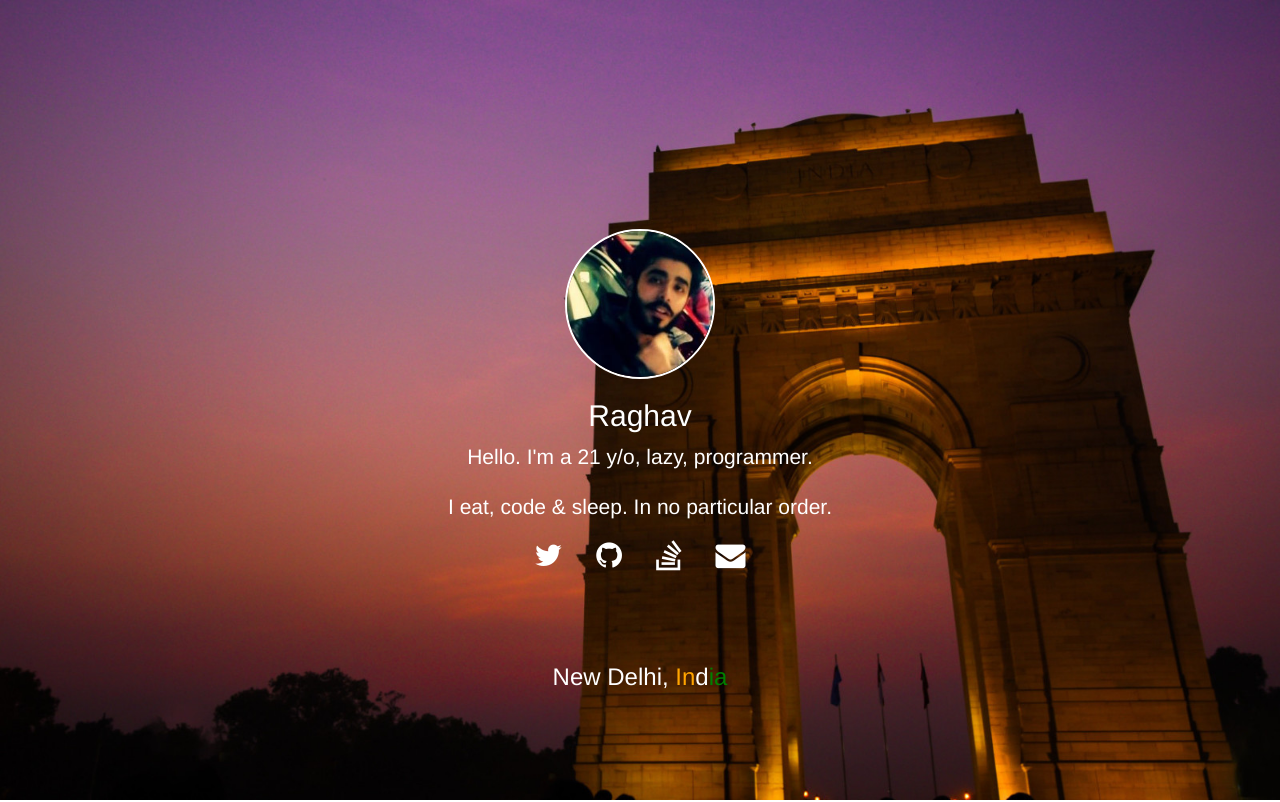
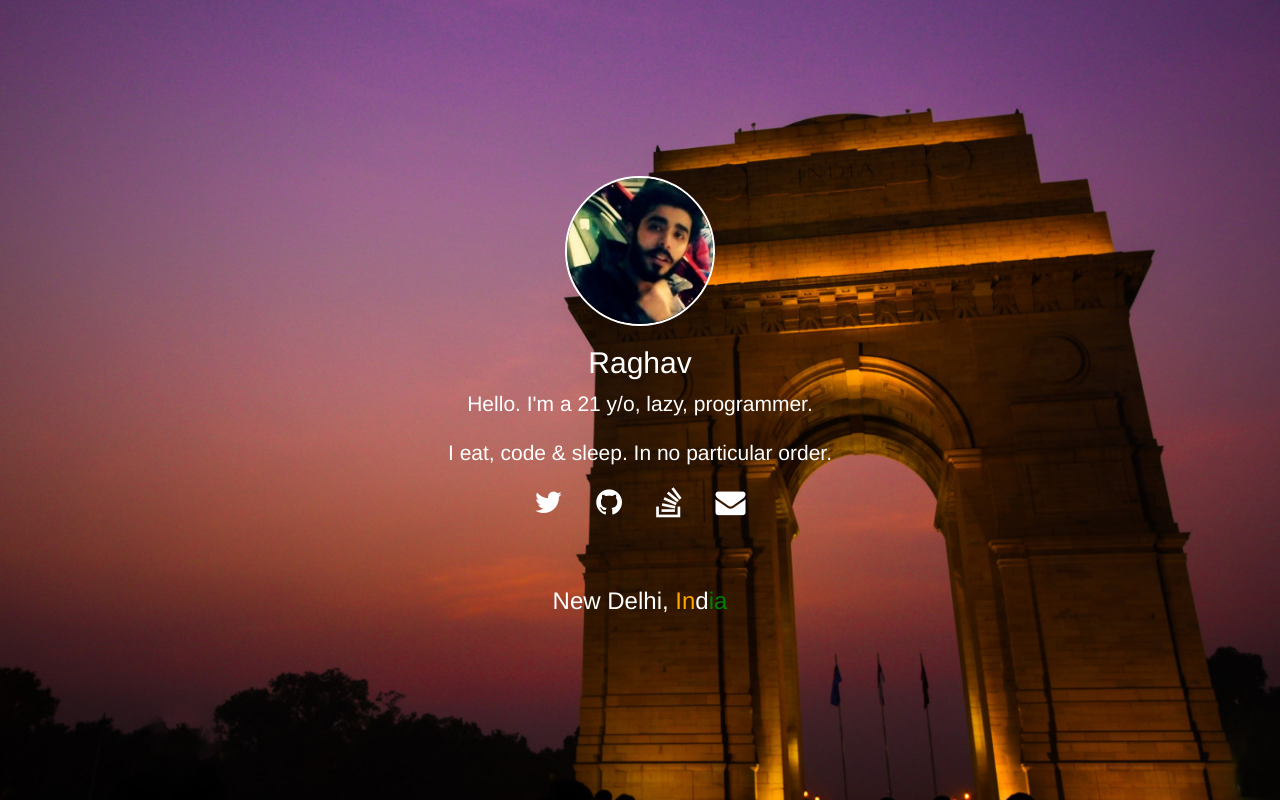
Before and after one commit to raghavio/raghavio.github.io, a plain HTML site: page index.html in a window 1280 px wide. Shown: the top 802 px of the page. Drawn offline with Linux system fonts and the light colour scheme.

Commit message:
Improvments.

```diff
--- a/css/custom.css
+++ b/css/custom.css
@@ -1,7 +1,12 @@
+html, body {
+    width: 100%;
+    height: 100%;
+}
 header {
     display: table;
     height: 100%;
     width: 100%;
+    position: relative;
 }
 header .content {
     color: white;
@@ -32,11 +37,8 @@ header .content img {
     color: orange;
 }
 .location-label {
-    position: absolute;
-    left: 0;
-    right: 0;
+    padding-top: 50px;
     text-align: center;
-    bottom:100px;
     color: white;
 }
 section .title {
--- a/index.html
+++ b/index.html
@@ -1,3 +1,4 @@
+<!DOCTYPE html>
 <html>
 <head>
     <link href="css/bootstrap.min.css" rel="stylesheet" type="text/css">
@@ -21,8 +22,8 @@
                 <a href="http://stackoverflow.com/users/5584799/raghav-sharma" target="_blank"><i class="fa fa-stack-overflow"></i></a>
                 <a href="mailto:raghav_ftw@hotmail.com" title="Say hi"><i class="fa fa-envelope"></i></a>
             </div>
+            <h3 class="location-label">New Delhi, <span style="color:orange;">In</span><span style="color:white;">d</span><span style="color:green;">ia</span></h3>
         </div>
-        <h3 class="location-label">New Delhi, <span style="color:orange;">In</span><span style="color:white;">d</span><span style="color:green;">ia</span></h3>
     </header>
     <section id="about" style="margin-top: 20px;">
         <h2 class="title">About me</h2>
```
